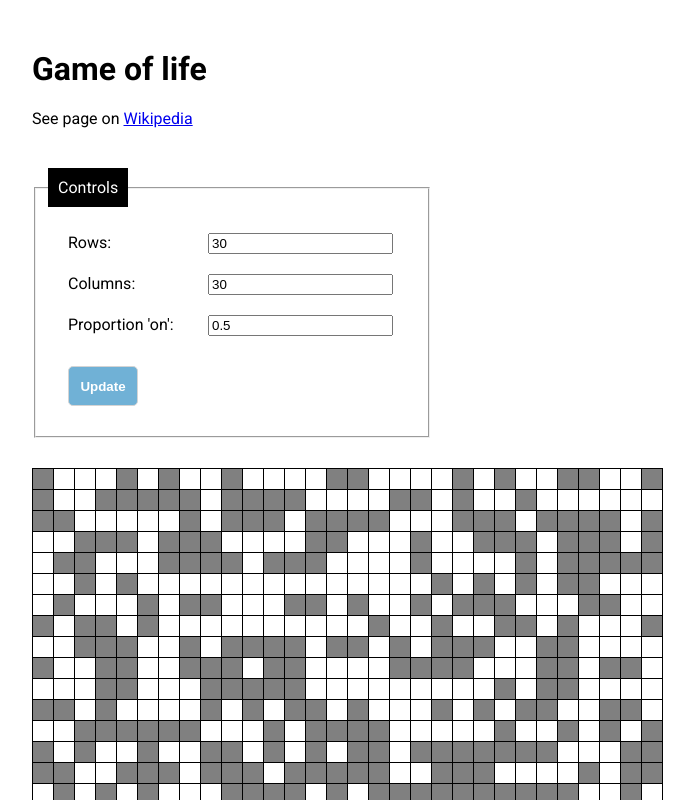
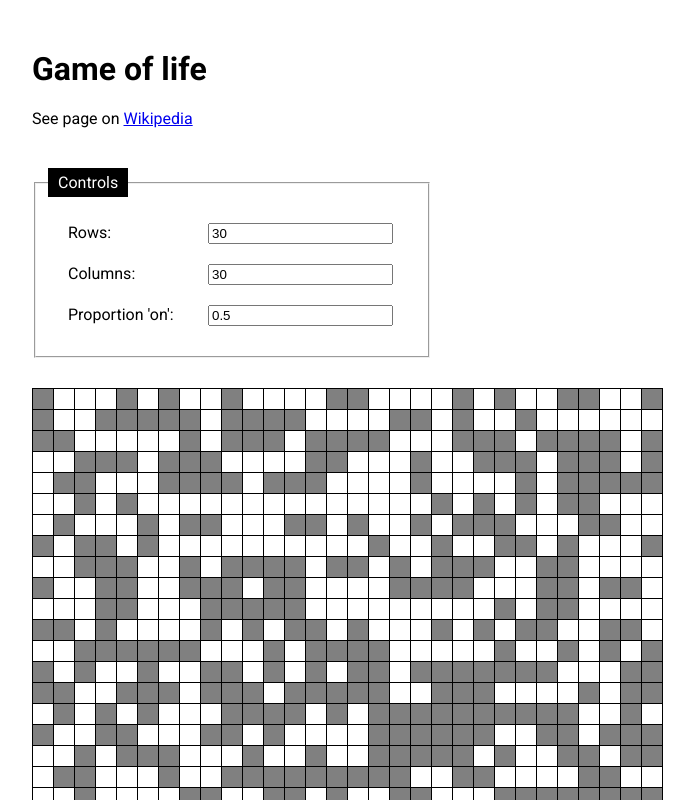
Before and after one commit to jamessimmonds/cellular-automata, a React (Create React App) app: page / in a window 1280 px wide. Shown: the top 800 px of the page, without its empty margins (18-712 px from the left). Built offline with nearby package versions, Linux system fonts and the light colour scheme.

Commit message:
Functioning controls

```diff
--- a/src/App.js
+++ b/src/App.js
@@ -7,28 +7,41 @@ function App() {
   const [cols, setCols] = useState(30);
   const [proportion, setProportion] = useState(0.5);
 
+  function handleSubmit (e) {
+
+  }
+
+  function handleRowsChange (e) {
+    setRows(e.target.value);
+  }
+
+  function handleColsChange (e) {
+    setCols(e.target.value);
+  }
+
+  function handleProportionChange (e) {
+    setProportion(e.target.value);
+  }
+
   return (
     <div>
       <h1>Game of life</h1>
       <p>See page on <a href="https://en.wikipedia.org/wiki/Cellular_automaton">Wikipedia</a></p>
-      <form>
+      <form onSubmit={handleSubmit}>
         <fieldset>
           <legend>Controls</legend>
           <ul>
             <li>
               <label for="rows">Rows:</label>
-              <input type="text" id="rows" value={rows}></input>
+              <input type="text" id="rows" value={rows} onChange={handleRowsChange}></input>
             </li>
             <li>
               <label for="cols">Columns:</label>
-              <input type="text" id="cols" value={cols}></input>
+              <input type="text" id="cols" value={cols} onChange={handleColsChange}></input>
             </li>
             <li>
               <label for="proportion">Proportion 'on':</label>
-              <input type="text" id="proportion" value={proportion}></input>
-            </li>
-            <li>
-              <button type="submit">Update</button>
+              <input type="text" id="proportion" value={proportion} onChange={handleProportionChange}></input>
             </li>
           </ul>
         </fieldset>
--- a/src/index.css
+++ b/src/index.css
@@ -57,7 +57,10 @@ div.gridContainer {
 legend {
   background-color: black;
   color: white;
-  padding: 10px;
+  padding-left: 10px;
+  padding-right: 10px;
+  padding-top: 5px;
+  padding-bottom: 5px;
 }
 
 button {
```
